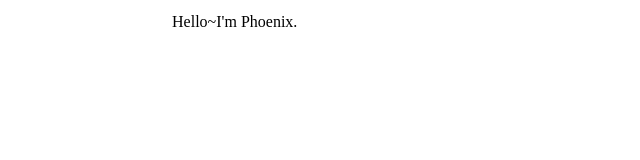
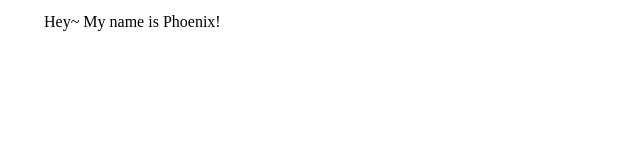
Before and after one commit to wutongh/git-practice, a plain HTML site: page Index.html in a window 1280 px wide. Shown: the whole page, without its empty margins (0-640 px from the left). Drawn offline with Linux system fonts and the light colour scheme.

Commit message:
Update Index.html

```diff
--- a/Index.html
+++ b/Index.html
@@ -1,17 +1,7 @@
-<HTML>
+<head>
+　<title> First Project </title>
+</head>
 
-　<HEAD>
-
-　　<TITLE> First Project </TITLE>
-
-　　<Meta>
-
-　</HEAD>
-
-　<BODY>
-
-　　Hello~I'm Phoenix.
-
-　</BODY>
-
-</HTML>
+<body>
+　Hey~ My name is Phoenix!
+</body>
```
